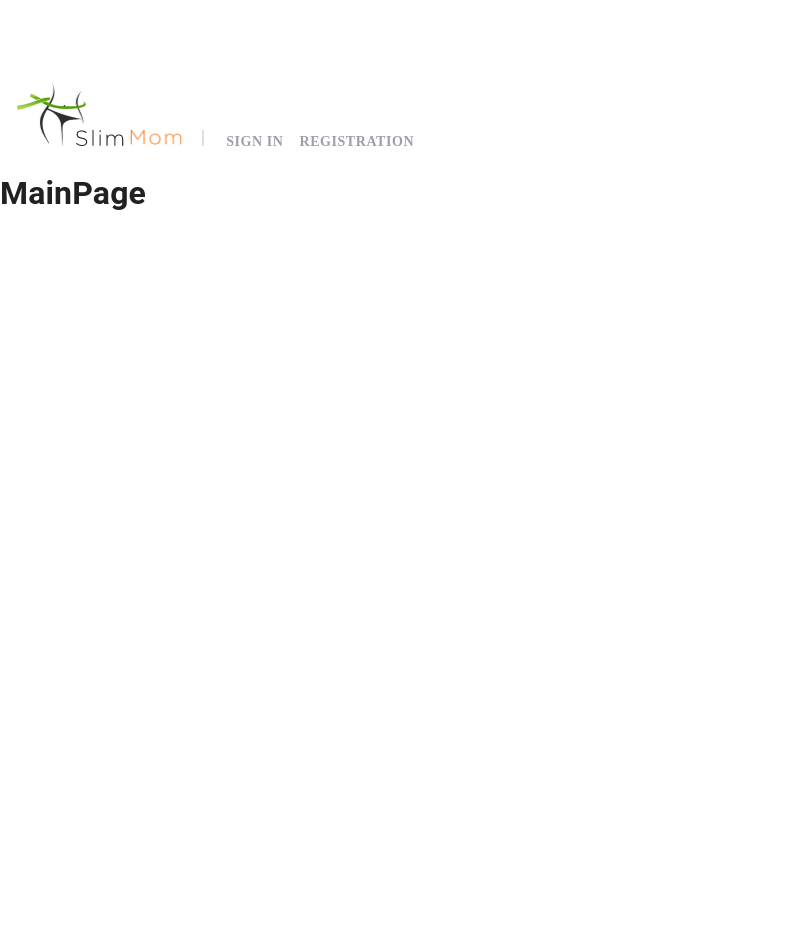
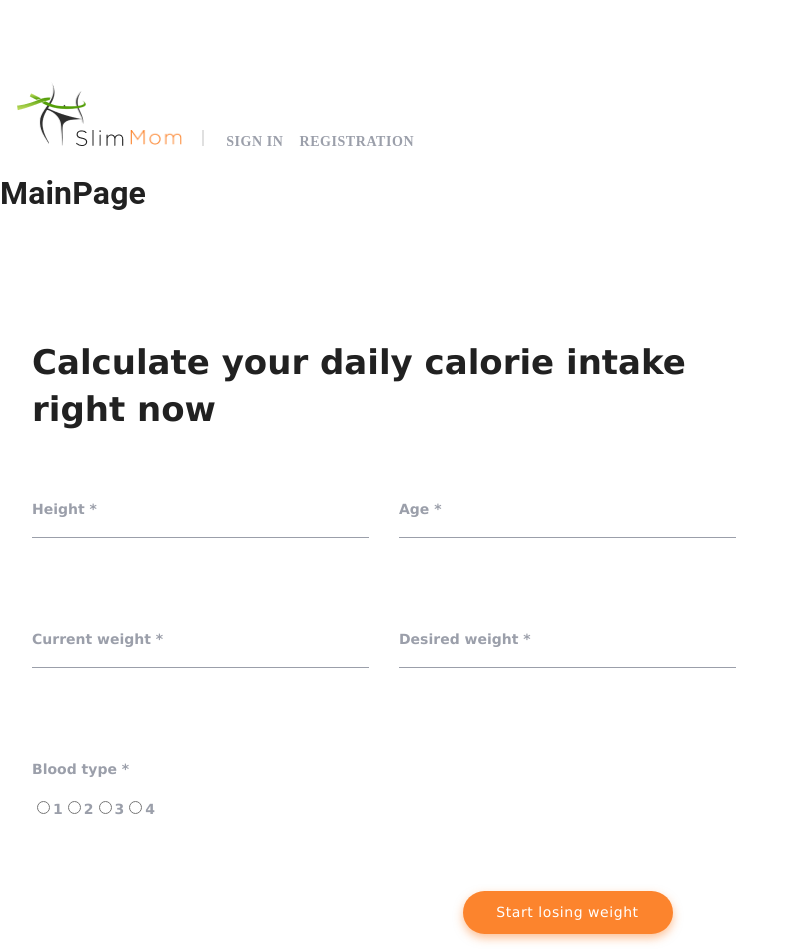
Before and after one commit to denyskuz/slimmom, a React (Create React App) app: page / in a window 1280 px wide. Shown: the top 952 px of the page, without its empty margins (0-797 px from the left). Before the commit the page ends 800 px from the top, so only its background shows below. Built offline with nearby package versions, Linux system fonts and the light colour scheme.

Commit message:
SLIMMOM: -------

```diff
--- /dev/null
+++ b/src/components/DailyCaloriesForm/DailyCaloriesForm.js
@@ -0,0 +1,91 @@
+import { useFormik } from 'formik';
+import {
+  Title,
+  Label,
+  Form,
+  Input,
+  FormWrapper,
+  Button,
+  RadioGroup,
+} from './DailyCaloriesForm.styled';
+
+export const DailyCaloriesForm = () => {
+  const formik = useFormik({
+    initialValues: {
+      height: '',
+      age: '',
+      currentWeight: '',
+      desiredWeight: '',
+      bloodType: '',
+    },
+    onSubmit: values => {
+      console.log(values);
+    },
+  });
+  return (
+    <FormWrapper>
+      <Title>Calculate your daily calorie intake right now</Title>
+      <Form onSubmit={formik.handleSubmit}>
+        <Label>
+          Height *
+          <Input
+            id="height"
+            name="height"
+            type="number"
+            onChange={formik.handleChange}
+            value={formik.values.height}
+          />
+        </Label>
+
+        <Label htmlFor="age">
+          Age *
+          <Input
+            id="age"
+            name="age"
+            type="number"
+            onChange={formik.handleChange}
+            value={formik.values.age}
+          />
+        </Label>
+        <Label htmlFor="currentWeight">
+          Current weight *
+          <Input
+            id="currentWeight"
+            name="currentWeight"
+            type="number"
+            onChange={formik.handleChange}
+            value={formik.values.currentWeight}
+          />
+        </Label>
+        <Label htmlFor="desiredWeight">
+          Desired weight *
+          <Input
+            id="desiredWeight"
+            name="desiredWeight"
+            type="number"
+            onChange={formik.handleChange}
+            value={formik.values.desiredWeight}
+          />
+        </Label>
+        <Label id="bloodType">
+          Blood type *
+          <RadioGroup role="group" aria-labelledby="bloodType">
+            <Label>
+              <input type="radio" name="bloodType" value="1" />1
+            </Label>
+            <label>
+              <input type="radio" name="bloodType" value="2" />2
+            </label>
+            <label>
+              <input type="radio" name="bloodType" value="3" />3
+            </label>
+            <label>
+              <input type="radio" name="bloodType" value="4" />4
+            </label>
+          </RadioGroup>
+        </Label>
+        <Button type="submit">Start losing weight</Button>
+      </Form>
+    </FormWrapper>
+  );
+};
--- /dev/null
+++ b/src/components/DailyCaloriesForm/DailyCaloriesForm.styled.js
@@ -0,0 +1,98 @@
+import styled from 'styled-components';
+
+export const FormWrapper = styled.div`
+  width: 100%;
+  padding: 32px 20px 110px;
+
+  @media (min-width: 768px) {
+    width: 80%;
+    padding: 100px 32px;
+  }
+
+  @media (min-width: 1280px) {
+    width: 60vw;
+    padding: 100px 32px;
+  }
+`;
+
+export const Title = styled.h1`
+  font-family: Verdana;
+  font-weight: 700;
+  font-size: 18px;
+  line-height: 25px;
+  letter-spacing: normal;
+  margin: 0;
+  margin-bottom: 34px;
+
+  @media (min-width: 768px) {
+    font-size: 34px;
+    line-height: 47px;
+    margin-bottom: 68px;
+  }
+`;
+
+export const Form = styled.form`
+  display: flex;
+  flex-direction: column;
+
+  @media (min-width: 768px) {
+    display: grid;
+    grid-template-columns: repeat(2, 1fr);
+    grid-template-rows: repeat(3, 100px);
+    gap: 30px;
+  }
+`;
+
+export const Label = styled.label`
+  font-family: Verdana;
+  font-weight: 700;
+  font-size: 14px;
+  line-height: 17px;
+  letter-spacing: normal;
+  color: #9b9faa;
+  margin-bottom: 8px;
+`;
+
+export const Input = styled.input`
+  font-family: Verdana;
+  font-weight: 500;
+  font-size: 14px;
+  line-height: 17px;
+  letter-spacing: normal;
+  width: 100%;
+  color: #9b9faa;
+  margin-bottom: 32px;
+  border: none;
+  border-bottom: 1px solid #9b9faa;
+`;
+
+export const RadioGroup = styled.div`
+  margin-top: 20px;
+`;
+export const Button = styled.button`
+  margin: 40px auto 0 auto;
+  width: 210px;
+  height: 43px;
+  background-color: #fc842d;
+  color: #ffffff;
+  display: block;
+  font-family: Verdana;
+  font-weight: 500;
+  font-size: 14px;
+  line-height: 17px;
+  letter-spacing: 0.04em;
+  border: 2px solid transparent;
+  cursor: pointer;
+  box-shadow: 0px 4px 10px rgba(252, 132, 45, 0.5);
+  border-radius: 30px;
+
+  @media (min-width: 768px) {
+    margin: 60px 0 0 0;
+    grid-row: 4 / span 1;
+  }
+
+  @media (min-width: 1280px) {
+    grid-column: 2 / 3;
+    margin: 0 auto 20px auto;
+  }
+`;
--- a/src/pages/MainPage.js
+++ b/src/pages/MainPage.js
@@ -1,7 +1,10 @@
+import { DailyCaloriesForm } from 'components/DailyCaloriesForm/DailyCaloriesForm';
+
 export default function MainPage() {
   return (
     <main>
       <h1>MainPage</h1>
+      <DailyCaloriesForm />
     </main>
   );
 }
```
Also changed, not shown: 1 other file (tests, documents, lock files or other folders).
